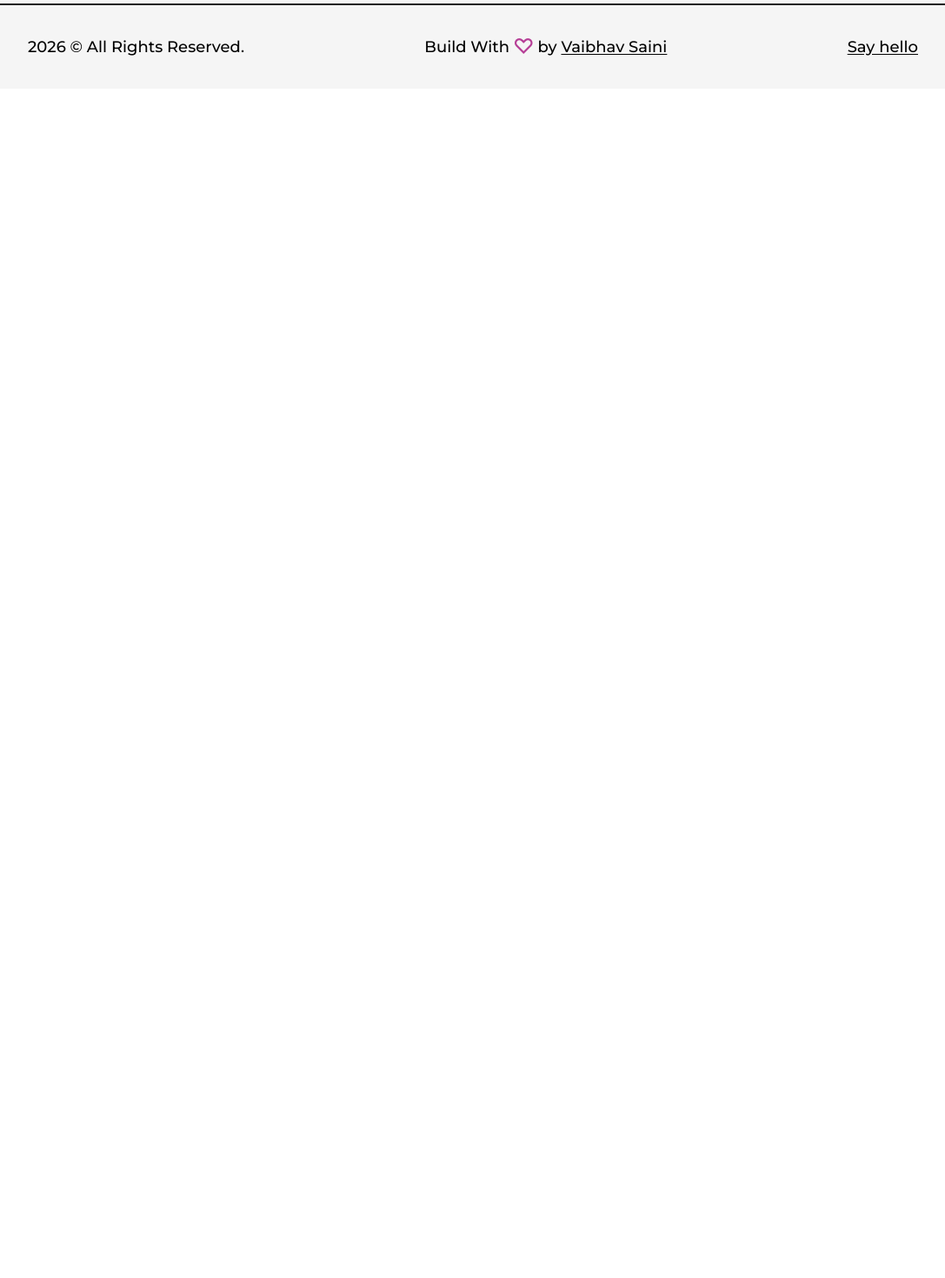
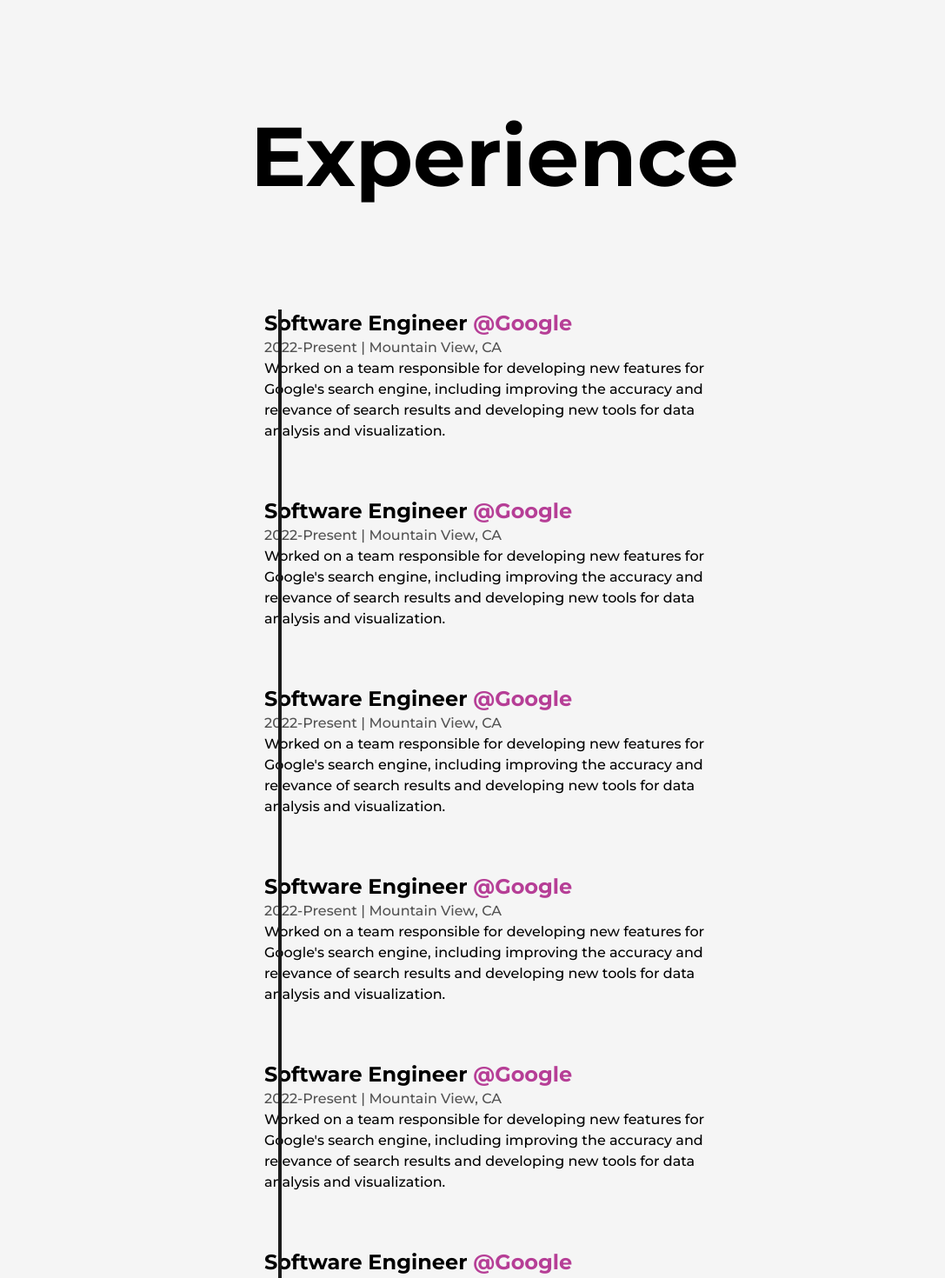
Before and after one commit to vaibhav-saini-dev/portfolio, a Next.js app: page /about in a window 1280 px wide. Shown: the part 2560-4030 px from the top of the page at 87% size, without its empty margins (96-1183 px from the left). Before the commit the page ends 2662 px from the top, so only its background shows below. Built offline with nearby package versions, Linux system fonts and the light colour scheme.

Commit message:
Initialized Experience Section with filler text

```diff
--- /dev/null
+++ b/src/components/Experience.js
@@ -0,0 +1,89 @@
+import React from 'react'
+import { useScroll } from 'framer-motion'
+
+const Details = ({ position, company, companyLink, time, address, work }) => {
+  return <li className="my-8 first:mt-0 last:mb-0 w-[66] mx-auto flex flex-col items-center justify-between">
+    <div>
+      <h3 className="capitalize font-bold text-2xl">{position}&nbsp;<a href={companyLink}
+        target="_blank"
+        className="text-primary capitalize"
+      >@{company}</a></h3>
+      <span className="capitalize font-medium text-dark/75">
+        {time} | {address}
+      </span>
+      <p className="font-medium w-full">
+        {work}
+      </p>
+    </div>
+  </li>
+}
+const Experience = () => {
+  return (
+    <div className="m-64">
+      <h2 className="font-bold text-8xl mb-32 2-full text-center">
+        Experience
+      </h2>
+
+      <div className="w-[75] mx-auto relative">
+        <div className="absolute left-8 top-0 w-1 h-full bg-dark origin-top" />
+        <ul className="w-full flex flex-col items-start justify-between ml-4">
+          <Details
+            position="Software Engineer" company="Google"
+            companyLink="www.google.com"
+            time="2022-Present" address="Mountain View, CA"
+            work="Worked on a team responsible for developing new features for Google's
+          search engine, including improving the accuracy and relevance of search results and
+          developing new tools for data analysis and visualization."
+          />
+
+          <Details
+            position="Software Engineer" company="Google"
+            companyLink="www.google.com"
+            time="2022-Present" address="Mountain View, CA"
+            work="Worked on a team responsible for developing new features for Google's
+          search engine, including improving the accuracy and relevance of search results and
+          developing new tools for data analysis and visualization."
+          />
+
+          <Details
+            position="Software Engineer" company="Google"
+            companyLink="www.google.com"
+            time="2022-Present" address="Mountain View, CA"
+            work="Worked on a team responsible for developing new features for Google's
+          search engine, including improving the accuracy and relevance of search results and
+          developing new tools for data analysis and visualization."
+          />
+
+          <Details
+            position="Software Engineer" company="Google"
+            companyLink="www.google.com"
+            time="2022-Present" address="Mountain View, CA"
+            work="Worked on a team responsible for developing new features for Google's
+          search engine, including improving the accuracy and relevance of search results and
+          developing new tools for data analysis and visualization."
+          />
+
+          <Details
+            position="Software Engineer" company="Google"
+            companyLink="www.google.com"
+            time="2022-Present" address="Mountain View, CA"
+            work="Worked on a team responsible for developing new features for Google's
+          search engine, including improving the accuracy and relevance of search results and
+          developing new tools for data analysis and visualization."
+          />
+
+          <Details
+          position="Software Engineer" company="Google"
+          companyLink="www.google.com"
+          time="2022-Present" address="Mountain View, CA"
+          work="Worked on a team responsible for developing new features for Google's
+          search engine, including improving the accuracy and relevance of search results and
+          developing new tools for data analysis and visualization."
+          />
+        </ul>
+      </div>
+    </div>
+  )
+}
+
+export default Experience
--- a/src/pages/about.js
+++ b/src/pages/about.js
@@ -6,6 +6,7 @@
 import Image from 'next/image'
 import { useInView, useMotionValue, useSpring } from 'framer-motion'
 import Skills from '@/components/Skills'
+import Experience from '@/components/Experience'
 
 const AnimatedNumbers = ({value}) => {
     const ref = useRef(null)
@@ -92,6 +93,7 @@
                         </div>
                     </div>
                     <Skills />
+                    <Experience />
                 </Layout>
             </main>
         </>
```
